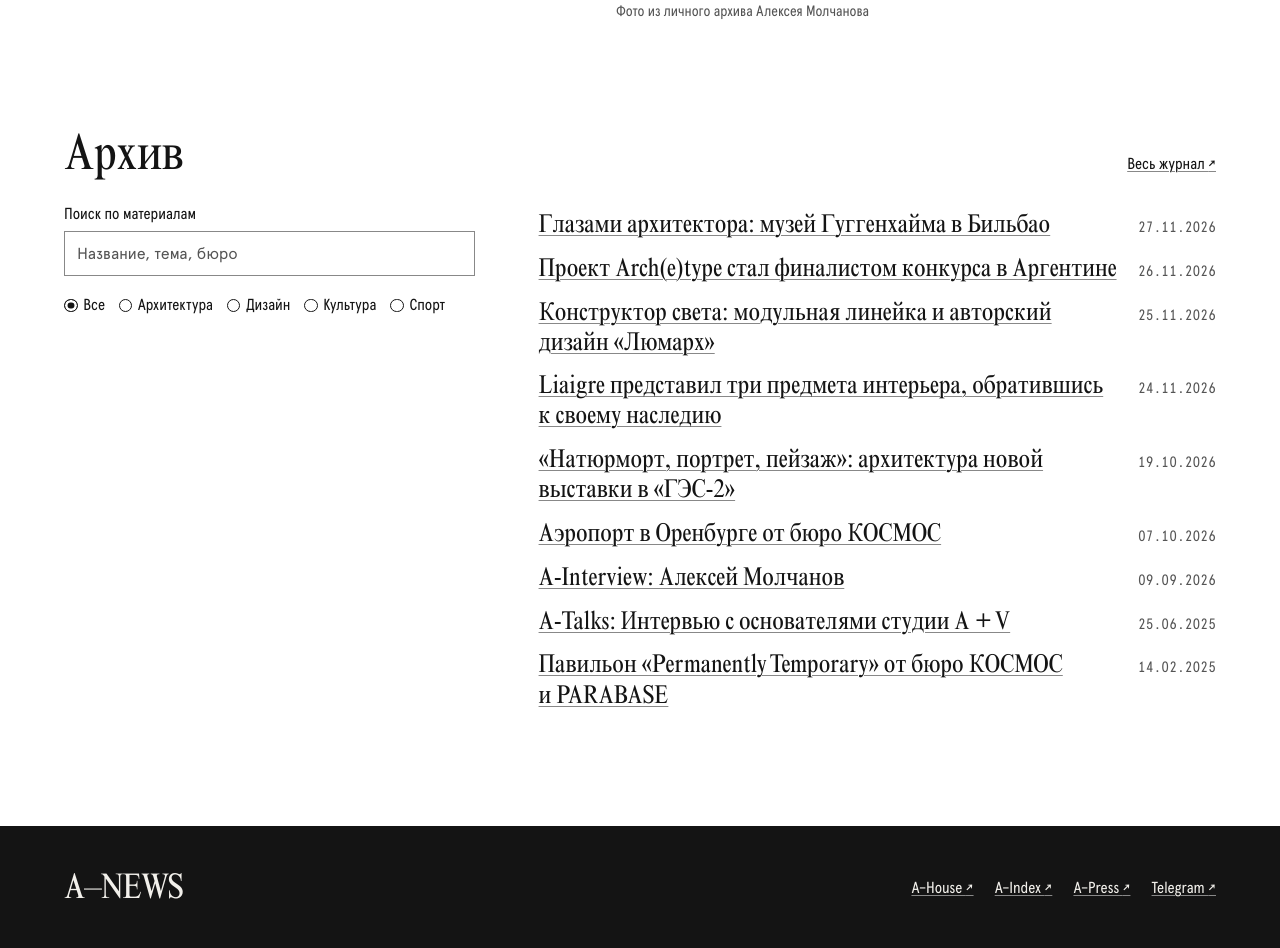
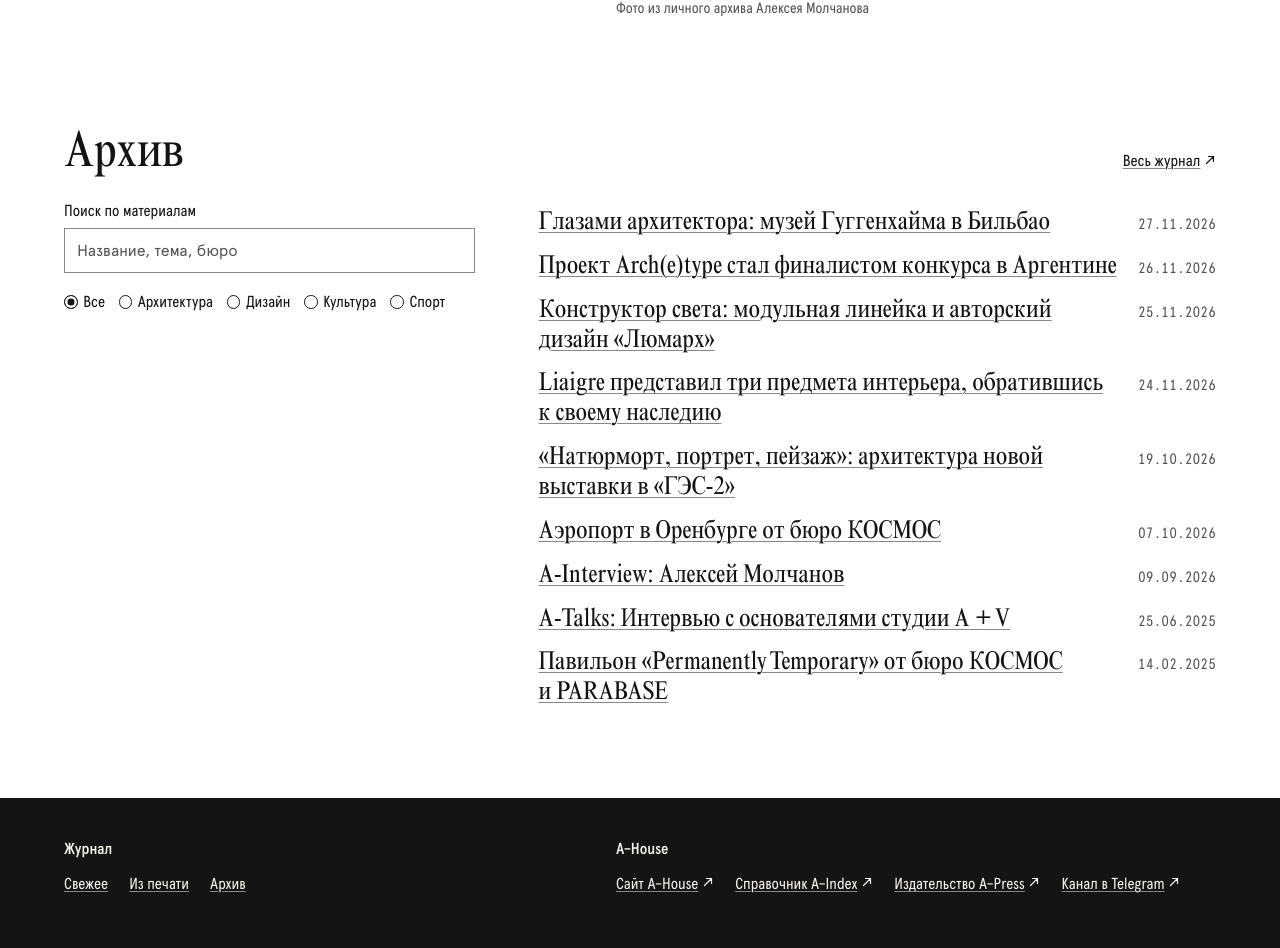
Before and after one commit to anton-gorokhovatsky/a-news, a plain HTML site: page index.html in a window 1280 px wide. Shown: the part 1378-2326 px from the top of the page. Drawn offline with Linux system fonts and the light colour scheme.

Commit message:
Согласовать стрелки, обложку и подвал A–News с A–House

```diff
--- a/front-page.js
+++ b/front-page.js
@@ -1,6 +1,9 @@
 "use strict";
 
-const arrow = '<span class="story-arrow" aria-hidden="true">↗</span>';
+const externalLinkMark = `<svg class="external-link-mark" viewBox="0 0 12 12" aria-hidden="true" focusable="false">
+  <path class="external-link-outline" d="M2.5 9.5 9.5 2.5m-5 0h5v5" fill="none" stroke="currentColor" stroke-width="1.2" stroke-linecap="round" stroke-linejoin="round"/>
+  <path class="external-link-serif" d="M2.11 9.95 1.91 9.73 8.03 3.51C6.85 3.53 5.41 3.66 4.05 3.89V3.17C6.16 3.03 8.55 2.65 10.1 1.9C9.34 3.6 8.97 5.92 8.87 8.01H8.16C8.39 6.7 8.51 5.24 8.53 4.04Z" fill="currentColor" display="none"/>
+</svg>`;
 
 document.querySelector("#cover").innerHTML = `
   <article>
@@ -12,7 +15,7 @@ document.querySelector("#cover").innerHTML = `
         <figcaption class="photo-credit">${html(coverStory.image.credit)}</figcaption>
       </figure>
       <p class="story-meta">${html(coverStory.series)} · ${timestamp(coverStory, dateWithMonth)}</p>
-      <h2 id="cover-title"><span class="story-title">${html(coverStory.displayTitle)}</span>&nbsp;${arrow}</h2>
+      <h2 id="cover-title"><span class="story-title" data-external-label>${html(coverStory.displayTitle)}</span></h2>
     </a>
     <p class="cover-lead">${html(coverStory.lead)}</p>
   </article>`;
@@ -20,7 +23,7 @@ document.querySelector("#cover").innerHTML = `
 document.querySelector("#latest-list").innerHTML = latestStories.map((story) => `
   <li><article>
     <p class="story-meta">${timestamp(story, dateWithMonth)} · ${html(topicNames[story.topics[0]])}</p>
-    <h3><a href="${articleUrl(story)}"><span>${html(story.title)}</span>&nbsp;${arrow}</a></h3>
+    <h3><a href="${articleUrl(story)}"><span data-external-label>${html(story.title)}</span></a></h3>
     <p class="story-lead">${html(story.lead)}</p>
   </article></li>`).join("");
 
@@ -34,7 +37,20 @@ document.querySelector("#print-story").innerHTML = `
     </figure>
     <div class="print-story__copy">
       <p class="story-meta">${html(printStory.series)}</p>
-      <h3><a href="${articleUrl(printStory)}"><span>${html(printStory.displayTitle)}</span>&nbsp;${arrow}</a></h3>
+      <h3><a href="${articleUrl(printStory)}"><span data-external-label>${html(printStory.displayTitle)}</span></a></h3>
       <p class="print-lead">${html(printStory.lead)}</p>
     </div>
   </article>`;
+
+// A–House keeps the marker with the last glyph, leaving the rest of the label free to wrap.
+for (const label of document.querySelectorAll("[data-external-label]")) {
+  const text = label.textContent.trimEnd();
+  const lastGlyph = /[^\s\p{M}]\p{M}*$/u.exec(text);
+  if (!lastGlyph) continue;
+
+  const ending = document.createElement("span");
+  ending.className = "external-link-ending";
+  ending.textContent = lastGlyph[0];
+  ending.insertAdjacentHTML("beforeend", externalLinkMark);
+  label.replaceChildren(text.slice(0, lastGlyph.index), ending);
+}
--- a/index.html
+++ b/index.html
@@ -8,6 +8,7 @@
   <link rel="stylesheet" href="./vendor/a-house/fonts.css">
   <link rel="stylesheet" href="./vendor/a-house/typography.css">
   <link rel="stylesheet" href="./vendor/a-house/theme.css">
+  <link rel="stylesheet" href="./vendor/a-house/external-links.css">
   <link rel="stylesheet" href="./news.css">
   <script src="./shared.js" defer></script>
   <script src="./front-page.js" defer></script>
@@ -27,7 +28,7 @@
     </div>
   </header>
 
-  <main class="news-shell" id="content" tabindex="-1">
+  <main class="news-shell home-editorial" id="content" tabindex="-1">
     <p class="news-intro">Онлайн-журнал <a href="https://ahouseproject.com/">A–House</a> об архитектуре, дизайне и культуре.</p>
     <noscript>
       <p>Для просмотра макета включите JavaScript или <a href="https://news.ahouseproject.com/">откройте журнал A–News</a>.</p>
@@ -48,7 +49,7 @@
     <section class="news-chapter" id="in-print" aria-labelledby="print-title">
       <header class="section-head">
         <h2 id="print-title">Из печати</h2>
-        <a class="section-link" href="https://ahouseproject.com/press">Издательство A–Press&nbsp;<span aria-hidden="true">↗</span></a>
+        <a class="section-link" href="https://ahouseproject.com/press"><span>Издательство <span class="project-name" data-external-label>A–Press</span></span></a>
       </header>
       <div id="print-story"></div>
     </section>
@@ -56,7 +57,7 @@
     <section class="news-chapter archive" id="archive" aria-labelledby="archive-title">
       <header class="section-head">
         <h2 id="archive-title">Архив</h2>
-        <a class="section-link" href="https://news.ahouseproject.com/">Весь журнал&nbsp;<span aria-hidden="true">↗</span></a>
+        <a class="section-link" href="https://news.ahouseproject.com/"><span data-external-label>Весь журнал</span></a>
       </header>
       <div class="archive__layout">
         <form class="archive-form" id="archive-form" role="search" action="#archive">
@@ -80,13 +81,28 @@
 
   <footer class="news-footer">
     <div class="news-shell footer-inner">
-      <a class="news-wordmark" href="#top" aria-label="A–News, к началу страницы">A–NEWS</a>
-      <nav aria-label="Сайты A–House">
-        <a href="https://ahouseproject.com/">A–House&nbsp;<span aria-hidden="true">↗</span></a>
-        <a href="https://aindexproject.com/">A–Index&nbsp;<span aria-hidden="true">↗</span></a>
-        <a href="https://ahouseproject.com/press">A–Press&nbsp;<span aria-hidden="true">↗</span></a>
-        <a href="https://t.me/ahouseproject">Telegram&nbsp;<span aria-hidden="true">↗</span></a>
-      </nav>
+      <div class="footer-navigation">
+        <nav aria-labelledby="footer-journal">
+          <h2 id="footer-journal">Журнал</h2>
+          <ul role="list">
+            <li><a href="#latest">Свежее</a></li>
+            <li><a href="#in-print">Из печати</a></li>
+            <li><a href="#archive">Архив</a></li>
+          </ul>
+        </nav>
+
+        <nav aria-labelledby="footer-house">
+          <h2 id="footer-house">A–House</h2>
+          <ul role="list">
+            <li><a href="https://ahouseproject.com/"><span>Сайт <span class="project-name" data-external-label>A–House</span></span></a></li>
+            <li><a href="https://aindexproject.com/"><span>Справочник <span class="project-name" data-external-label>A–Index</span></span></a></li>
+            <li><a href="https://ahouseproject.com/press"><span>Издательство <span class="project-name" data-external-label>A–Press</span></span></a></li>
+            <li><a href="https://t.me/ahouseproject"><span data-external-label>Канал в Telegram</span></a></li>
+          </ul>
+        </nav>
+      </div>
+
+      <a class="footer-wordmark" href="#top" aria-label="A–News, к началу страницы">A–NEWS</a>
     </div>
   </footer>
 </body>
--- a/news.css
+++ b/news.css
@@ -71,8 +71,6 @@ button, input { font: inherit; color: inherit; }
 
 .header-inner,
 .news-nav,
-.footer-inner,
-.footer-inner nav,
 .section-head {
   display: flex;
   align-items: center;
@@ -81,7 +79,7 @@ button, input { font: inherit; color: inherit; }
 }
 
 .header-inner { min-block-size: 4rem; gap: 0 1.15rem; }
-.news-nav, .footer-inner nav { gap: 0 clamp(1rem, 1.65vw, 1.65rem); }
+.news-nav { gap: 0 clamp(1rem, 1.65vw, 1.65rem); }
 
 .news-wordmark {
   font: 400 clamp(2rem, 2.8vw, 2.65rem)/1 var(--display);
@@ -90,7 +88,7 @@ button, input { font: inherit; color: inherit; }
   text-decoration: none;
 }
 
-.news-nav a, .footer-inner nav a, .section-link {
+.news-nav a, .footer-navigation a, .section-link {
   display: inline-flex;
   align-items: center;
   min-block-size: 44px;
@@ -121,7 +119,7 @@ button, input { font: inherit; color: inherit; }
 }
 
 .cover-link { display: block; text-decoration: none; }
-.cover-link > figure { margin-block-end: .82rem; }
+.cover-link > figure { margin-block-end: clamp(1.4rem, 2.15vw, 2rem); }
 
 .image-frame {
   background: var(--ah-surface);
@@ -143,8 +141,9 @@ button, input { font: inherit; color: inherit; }
   font: var(--label-weight) var(--type-caption)/1.4 var(--text);
 }
 
-.photo-credit { margin-block-start: .45rem; }
+.photo-credit { margin-block-start: .25rem; }
 .story-meta { margin-block-end: .3rem; }
+.cover-link .story-meta { margin-block-end: .1rem; }
 
 .cover-link h2,
 .section-head h2,
@@ -172,16 +171,9 @@ button, input { font: inherit; color: inherit; }
   text-underline-offset: .13em;
 }
 
-.story-arrow {
-  display: inline-block;
-  font: 400 .48em/1 var(--text);
-  vertical-align: .38em;
-}
-
-.cover-lead, .print-lead {
-  margin-block-start: .6rem;
-  max-inline-size: 45ch;
-}
+.cover-lead, .print-lead { max-inline-size: 45ch; }
+.cover-lead { margin-block-start: .34rem; }
+.print-lead { margin-block-start: .6rem; }
 
 .section-head {
   align-items: baseline;
@@ -208,8 +200,8 @@ button, input { font: inherit; color: inherit; }
   text-wrap: pretty;
 }
 
-.latest-list h3 a > span:not(.story-arrow),
-.print-story h3 a > span:not(.story-arrow) { overflow-wrap: anywhere; }
+.latest-list h3 [data-external-label],
+.print-story h3 [data-external-label] { overflow-wrap: anywhere; }
 
 .latest-list .story-lead {
   margin-block-start: .4rem;
@@ -345,14 +337,39 @@ button, input { font: inherit; color: inherit; }
 }
 
 .news-footer {
-  margin-block-start: var(--news-chapter-gap);
-  padding-block: clamp(1.4rem, 3.2vw, 2.8rem);
+  margin-block-start: clamp(3.25rem, 6.5vw, 6.5rem);
+  padding-block: clamp(1.4rem, 3.2vw, 2.8rem) clamp(1.35rem, 3vw, 2.75rem);
   background-color: var(--ah-contacts);
   color: #f2f0eb;
 }
 
-.footer-inner { gap: .65rem 2rem; }
-.footer-inner nav { justify-content: start; }
+.footer-inner { container-type: inline-size; }
+
+.footer-navigation {
+  display: grid;
+  grid-template-columns: repeat(auto-fit, minmax(min(8.5rem, 100%), 1fr));
+  gap: 1.1rem clamp(1.25rem, 4vw, 4.5rem);
+}
+
+.footer-navigation nav { min-inline-size: 0; }
+
+.footer-navigation h2 {
+  font: var(--emphasis-weight) var(--type-ui)/1.3 var(--text);
+}
+
+.footer-navigation ul { margin-block-start: .15rem; }
+
+.footer-wordmark {
+  display: block;
+  inline-size: max-content;
+  max-inline-size: 100%;
+  margin-block-start: clamp(1.8rem, 4.2vw, 3.6rem);
+  font: 400 min(23.4vw, 22rem)/.83 var(--display);
+  font-size: 26.6cqi;
+  letter-spacing: -.045em;
+  text-decoration: none;
+  white-space: nowrap;
+}
 
 @media (max-width: 26.5em) {
   .archive-topics {
@@ -378,8 +395,6 @@ button, input { font: inherit; color: inherit; }
     align-items: start;
   }
 
-  .cover-link > figure { margin-block-end: 1rem; }
-
   .print-story {
     grid-template-columns: minmax(0, 1fr) minmax(0, 1.23fr);
     grid-template-areas: "copy photo";
@@ -390,6 +405,17 @@ button, input { font: inherit; color: inherit; }
   .archive__layout {
     grid-template-columns: minmax(0, 1fr) minmax(0, 1.65fr);
     gap: var(--news-column-gap);
+  }
+
+  .footer-navigation {
+    grid-template-columns: minmax(0, 1fr) minmax(0, 1.23fr);
+    column-gap: var(--news-column-gap);
+  }
+
+  .footer-navigation ul {
+    display: flex;
+    flex-wrap: wrap;
+    gap: 0 clamp(1rem, 1.65vw, 1.65rem);
   }
 }
 
--- /dev/null
+++ b/vendor/a-house/external-links.css
@@ -0,0 +1,18 @@
+.external-link-ending { white-space: nowrap; }
+.external-link-mark {
+  display: inline-block;
+  inline-size: var(--external-link-size, .75em);
+  block-size: var(--external-link-size, .75em);
+  margin-inline-start: var(--external-link-gap, .23em);
+  vertical-align: .04em;
+}
+.external-link-mark > .external-link-outline { display: var(--external-link-outline-display, inline); }
+.external-link-mark > .external-link-serif { display: var(--external-link-serif-display, none); }
+
+/* The tapered arrow matches the contrast of the serif display headings. */
+:where(.home-editorial :is(h1, h2, h3), .home-project-feature h4) .external-link-mark {
+  --external-link-size: .64em;
+  --external-link-gap: .19em;
+  --external-link-outline-display: none;
+  --external-link-serif-display: inline;
+}
```
Also changed, not shown: 1 other file.
